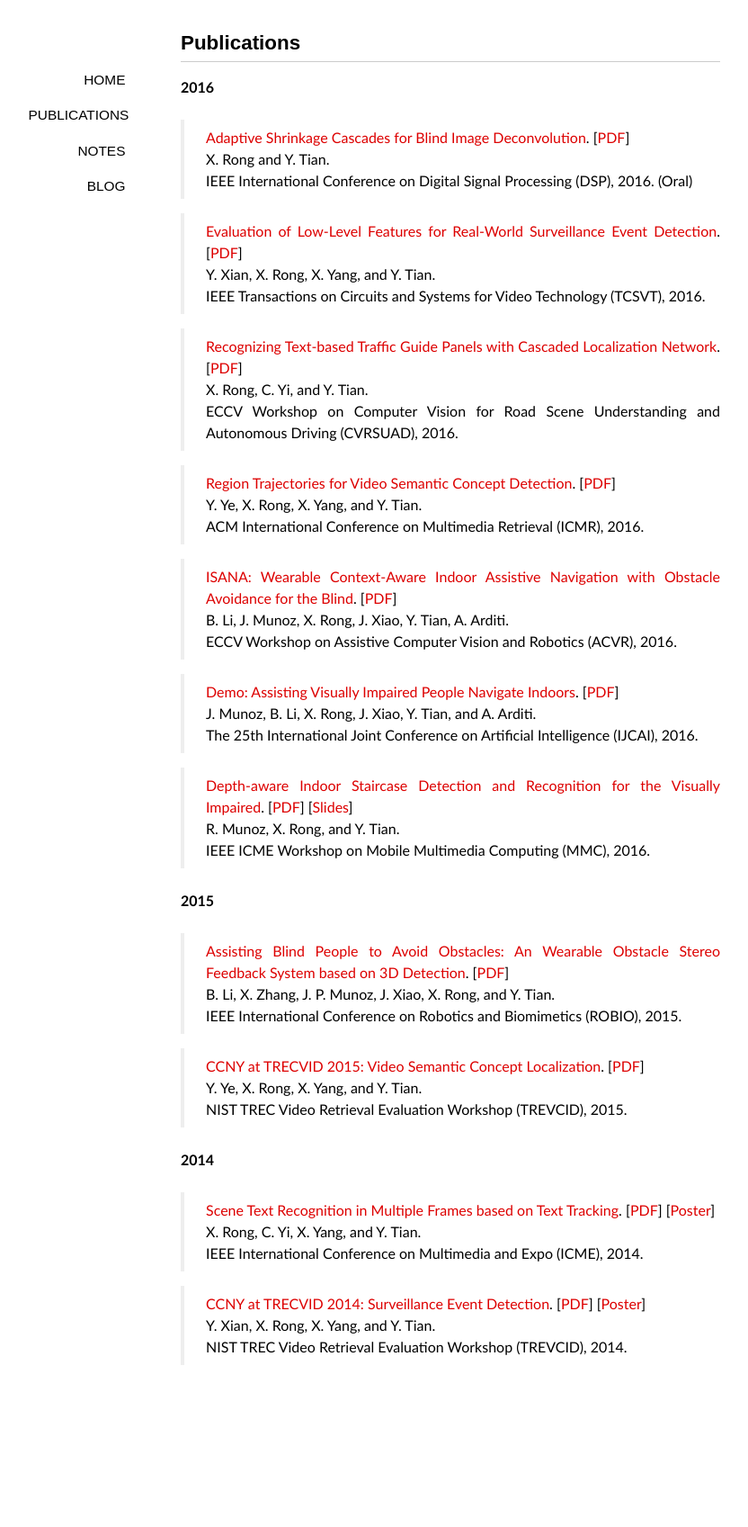
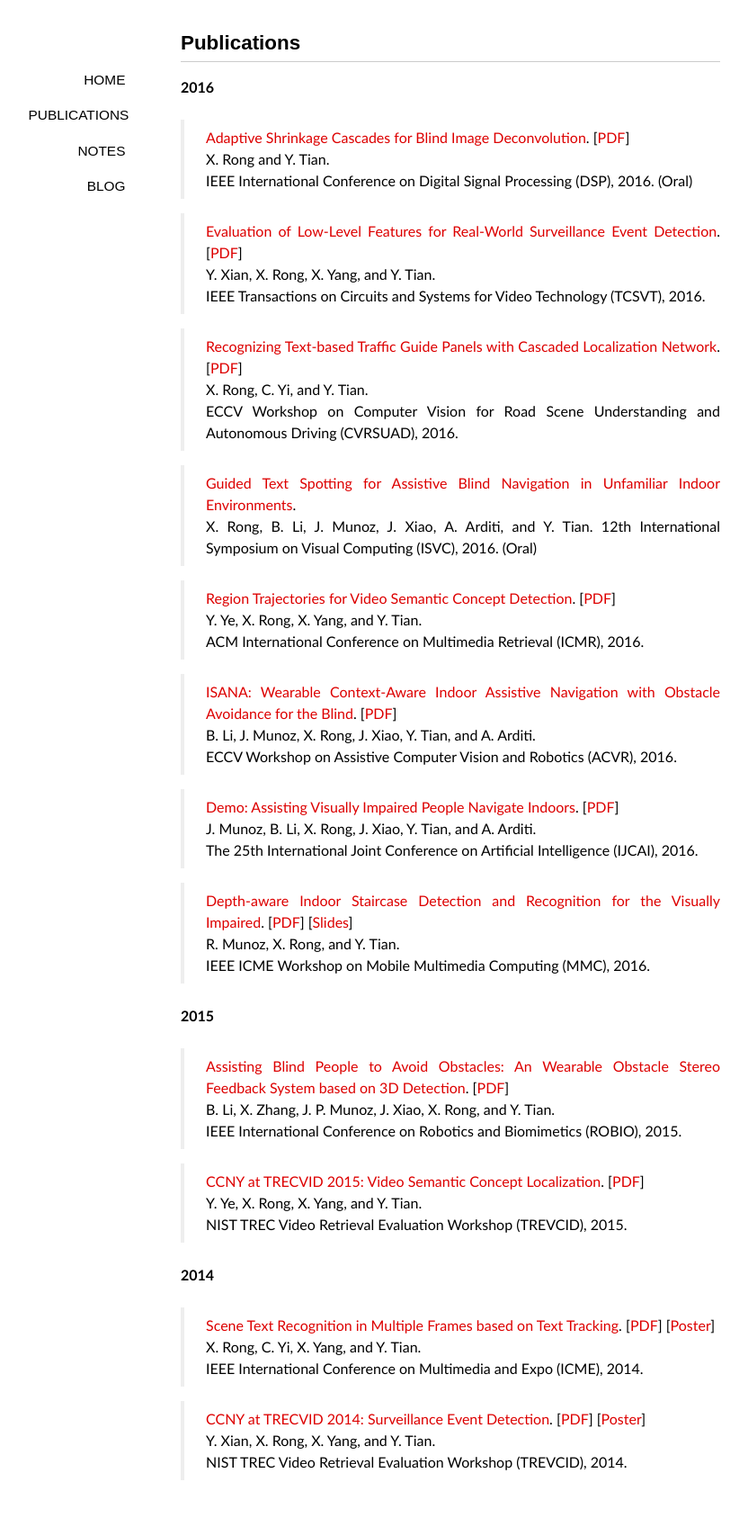
Before and after one commit to ionvision/ionvision.github.io.bk, a Jekyll site: the page built from publications/index.md, in a window 1280 px wide. Shown: the whole page at 90% size, without its empty margins (139-971 px from the left). Built offline with Jekyll 4.4.1, drawn with Linux system fonts in a browser that asks for light colours; nearby versions of some CDN libraries; some web fonts are replaced; before the commit the page ends 1569 px from its top, so only the background shows below that.

Commit message:
Add ISVC paper

```diff
--- a/publications/index.md
+++ b/publications/index.md
@@ -24,6 +24,11 @@ X. Rong, C. Yi, and Y. Tian.
 ECCV Workshop on Computer Vision for Road Scene Understanding and Autonomous Driving (CVRSUAD), 2016.
 
 
+> [Guided Text Spotting for Assistive Blind Navigation in Unfamiliar Indoor Environments]().
+X. Rong, B. Li, J. Munoz, J. Xiao, A. Arditi, and Y. Tian.
+12th International Symposium on Visual Computing (ISVC), 2016. (Oral)
+
+
 > [Region Trajectories for Video Semantic Concept Detection](/publications/pdf/ICMR16.pdf).
 [[PDF](/publications/pdf/ICMR16.pdf)]
 Y. Ye, X. Rong, X. Yang, and Y. Tian.
@@ -32,7 +37,7 @@ ACM International Conference on Multimedia Retrieval (ICMR), 2016.
 
 > [ISANA: Wearable Context-Aware Indoor Assistive Navigation with Obstacle Avoidance for the Blind](/publications/pdf/ACVR16.pdf).
 [[PDF](/publications/pdf/ACVR16.pdf)]
-B. Li, J. Munoz, X. Rong, J. Xiao, Y. Tian, A. Arditi.
+B. Li, J. Munoz, X. Rong, J. Xiao, Y. Tian, and A. Arditi.
 ECCV Workshop on Assistive Computer Vision and Robotics (ACVR), 2016.
 
 
```
